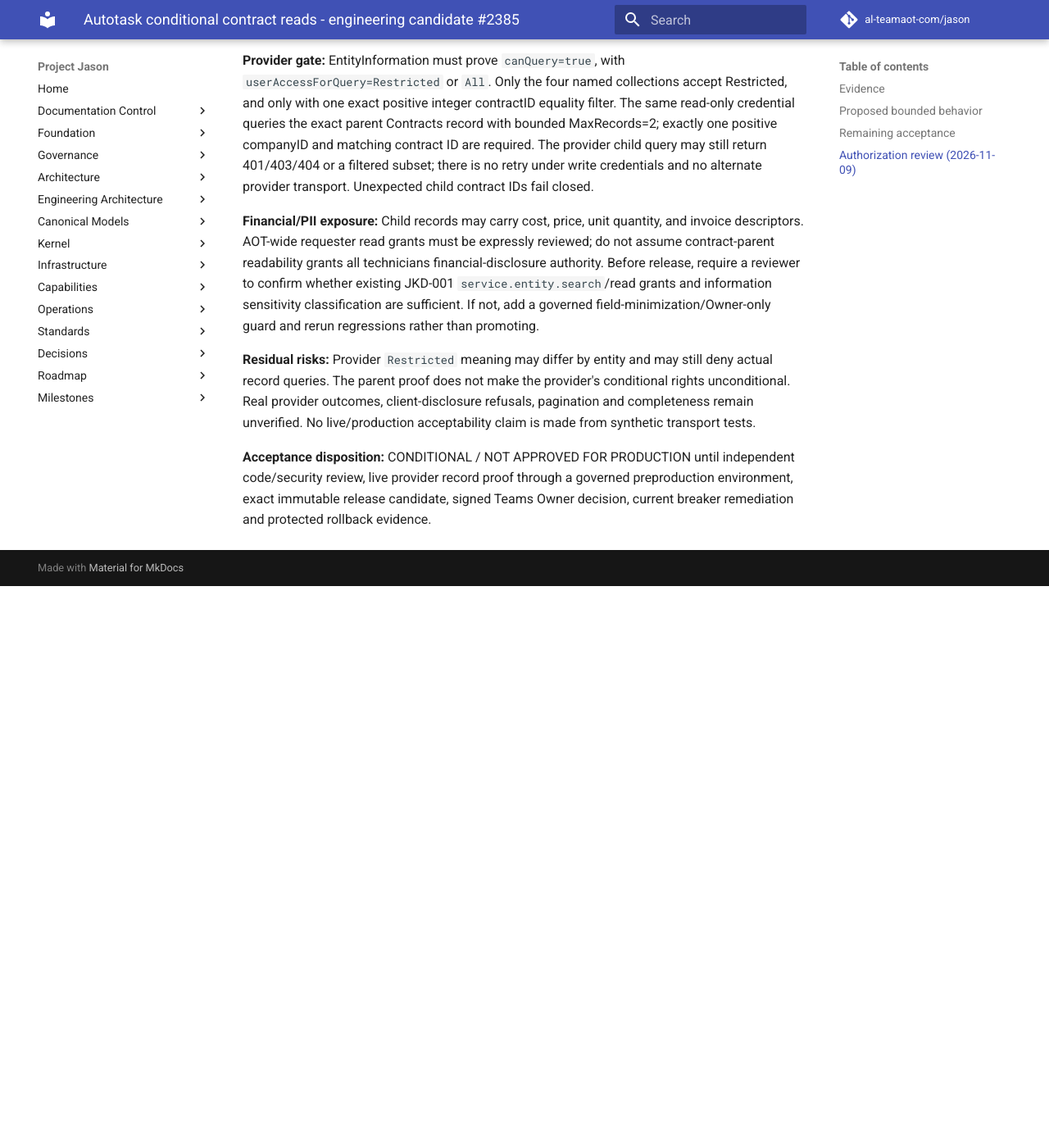
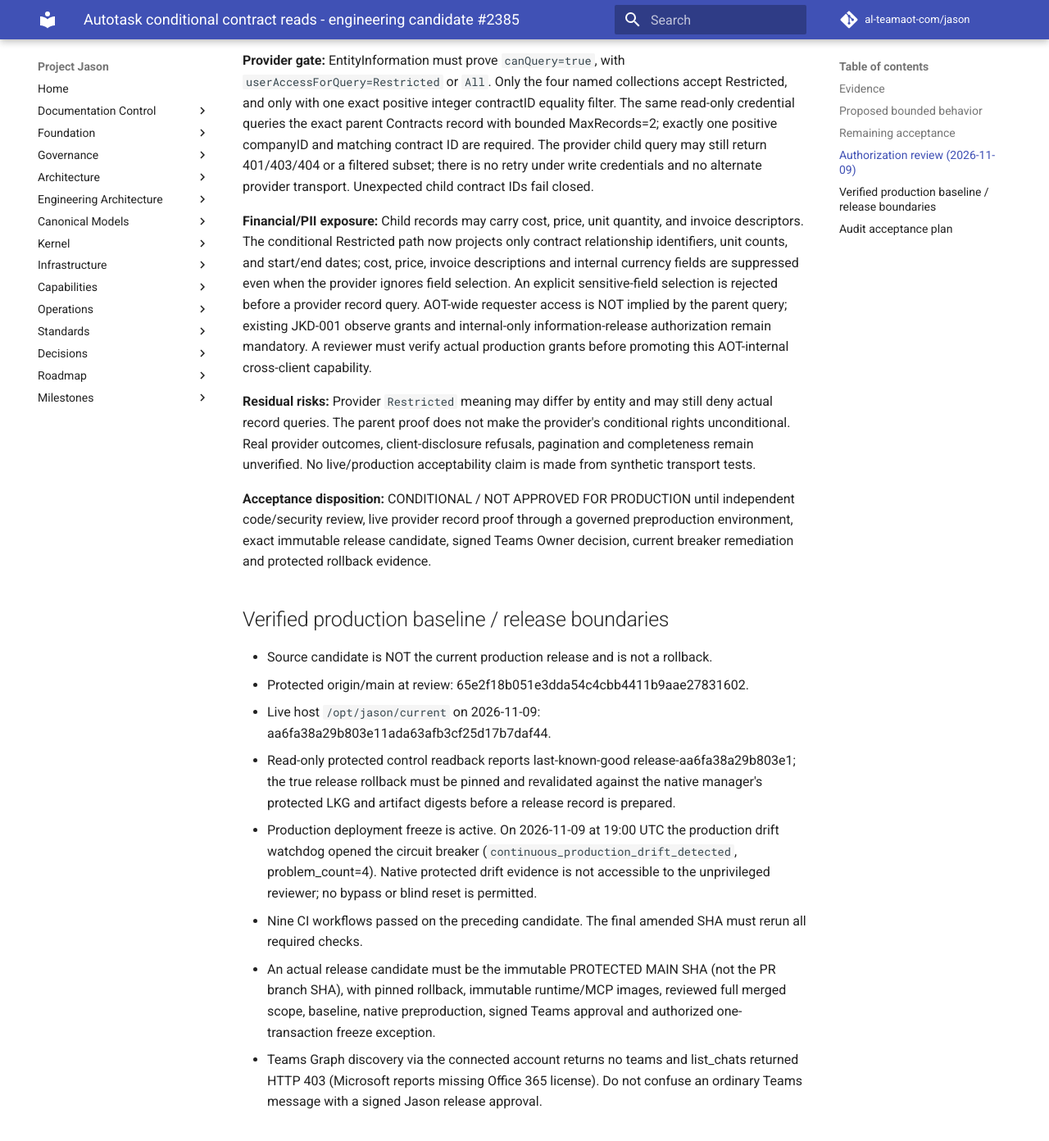
Before and after one commit to al-teamaot-com/jason, an MkDocs documentation site: the page built from docs/operations/Autotask-Contract-Restricted-Read-2385.md, in a window 1280 px wide and 1400 px high, scrolled down 1338 px. Shown: the top 1392 px of the window at 82% size. Built offline with MkDocs 1.6.1 and Material for MkDocs 9.7.7, drawn with Linux system fonts in a browser that asks for light colours; comment, search, counter and statistics services are not loaded; before the commit the page ends 2053 px from its top, so only the background shows below that; some of the changed text lies outside the part shown.

Commit message:
Minimize conditional contract data disclosure and record release blockers

```diff
--- a/docs/operations/Autotask-Contract-Restricted-Read-2385.md
+++ b/docs/operations/Autotask-Contract-Restricted-Read-2385.md
@@ -40,12 +40,15 @@
 provider transport. Unexpected child contract IDs fail closed.
 
 **Financial/PII exposure:** Child records may carry cost, price, unit quantity,
-and invoice descriptors. AOT-wide requester read grants must be expressly
-reviewed; do not assume contract-parent readability grants all technicians
-financial-disclosure authority. Before release, require a reviewer to confirm
-whether existing JKD-001 `service.entity.search`/read grants and information
-sensitivity classification are sufficient. If not, add a governed
-field-minimization/Owner-only guard and rerun regressions rather than promoting.
+and invoice descriptors. The conditional Restricted path now projects only
+contract relationship identifiers, unit counts, and start/end dates; cost,
+price, invoice descriptions and internal currency fields are suppressed even
+when the provider ignores field selection. An explicit sensitive-field
+selection is rejected before a provider record query. AOT-wide requester
+access is NOT implied by the parent query; existing JKD-001 observe grants
+and internal-only information-release authorization remain mandatory.
+A reviewer must verify actual production grants before promoting this
+AOT-internal cross-client capability.
 
 **Residual risks:** Provider `Restricted` meaning may differ by entity and
 may still deny actual record queries. The parent proof does not make the
@@ -57,3 +60,21 @@
 independent code/security review, live provider record proof through a governed
 preproduction environment, exact immutable release candidate, signed Teams
 Owner decision, current breaker remediation and protected rollback evidence.
+
+## Verified production baseline / release boundaries
+
+- Source candidate is NOT the current production release and is not a rollback.
+- Protected origin/main at review: 65e2f18b051e3dda54c4cbb4411b9aae27831602.
+- Live host `/opt/jason/current` on 2026-11-09: aa6fa38a29b803e11ada63afb3cf25d17b7daf44.
+- Read-only protected control readback reports last-known-good release-aa6fa38a29b803e1; the true release rollback must be pinned and revalidated against the native manager's protected LKG and artifact digests before a release record is prepared.
+- Production deployment freeze is active. On 2026-11-09 at 19:00 UTC the production drift watchdog opened the circuit breaker (`continuous_production_drift_detected`, problem_count=4). Native protected drift evidence is not accessible to the unprivileged reviewer; no bypass or blind reset is permitted.
+- Nine CI workflows passed on the preceding candidate. The final amended SHA must rerun all required checks.
+- An actual release candidate must be the immutable PROTECTED MAIN SHA (not the PR branch SHA), with pinned rollback, immutable runtime/MCP images, reviewed full merged scope, baseline, native preproduction, signed Teams approval and authorized one-transaction freeze exception.
+- Teams Graph discovery via the connected account returns no teams and list_chats returned HTTP 403 (Microsoft reports missing Office 365 license). Do not confuse an ordinary Teams message with a signed Jason release approval.
+
+## Audit acceptance plan
+
+1. Use only the governed service.entity.search path under an authorized AOT human to query an exact test contractID for each of the four permitted relationship entities. No raw provider credentials, direct transport, or write identity.
+2. Prove positive provider access or bounded denial on each; verify parent companyID and all child contractID values; resolve serviceID/serviceBundleID and paginate to a complete count.
+3. Run negative cases: wrong company/requester, missing parent, malformed rows, mismatched contractID, unexpected prices in responses, repeated/omitted pages and loss of binding. Continue no mutation.
+4. Verify prior runtime/host/MCP health, freeze restoration, approved release candidate vs immutable artifact, complete operational smoke and ticket continuity; rollback on failed gates.
```
Also changed, not shown: 3 other files.
